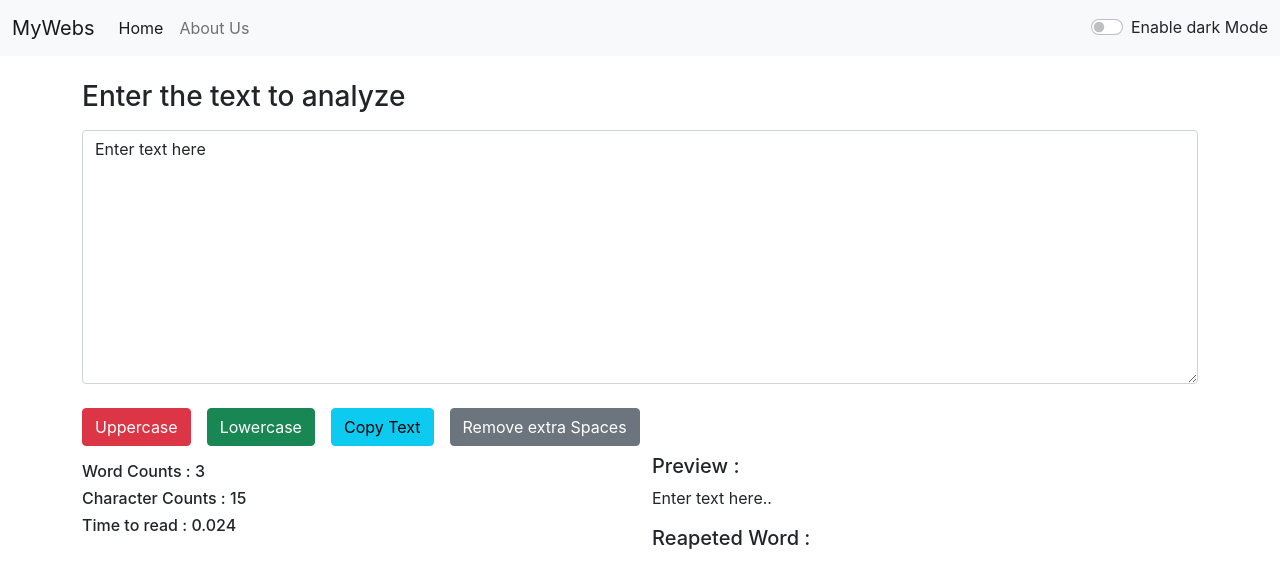
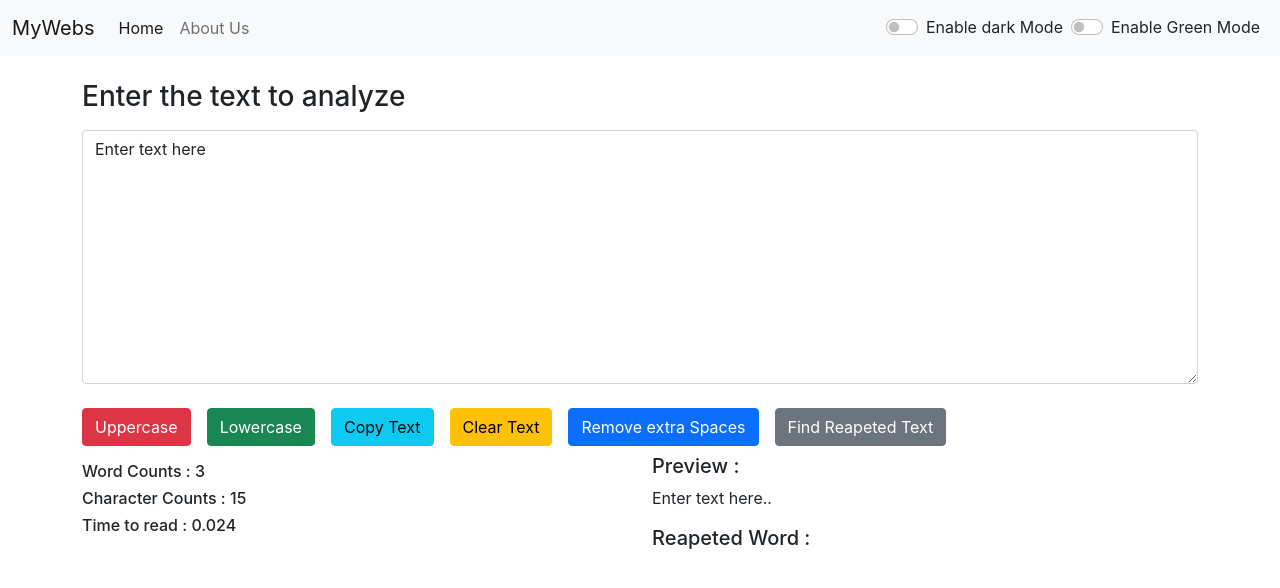
Before and after one commit to shivamnegi479/React-js, a React (Create React App) app: page / in a window 1280 px wide. Shown: the top 588 px of the page. Built offline with nearby package versions, Linux system fonts and the light colour scheme.

Commit message:
29 march first commit

```diff
--- a/public/index.html
+++ b/public/index.html
@@ -25,7 +25,7 @@
       work correctly both with client-side routing and a non-root public URL.
       Learn how to configure a non-root public URL by running `npm run build`.
     -->
-    <title>React App</title>
+    <title>Mywebs - Home</title>
   </head>
   <body>
     <noscript>You need to enable JavaScript to run this app.</noscript>
--- a/src/components/Alert.js
+++ b/src/components/Alert.js
@@ -3,13 +3,12 @@ import React from 'react'
 export default function Alert (props) {
     const capitalize=(word)=>{
         const lower=word.toLowerCase()
-        return lower.charAt[0].toUpperCase() +lower.slice(1)
+        return lower.charAt(0).toUpperCase() +lower.slice(1)
     }
   return (
     props.myalert &&<div>
       <div className={`alert alert-${props.myalert.type} alert-dismissible fade show`} role="alert">
         <strong>{capitalize(props.myalert.type)}</strong>: {props.myalert.msg}
-  <button type="button" className="btn-close" data-bs-dismiss="alert" aria-label="Close"></button>
 </div>
     </div>
   )
--- a/src/components/TextForm.js
+++ b/src/components/TextForm.js
@@ -8,10 +8,14 @@ export default function TextForm(props) {
   const Uppercase = () => {
     let newtext = text.toUpperCase();
     setText(newtext);
+    props.showalert("Converted to uppercase",'danger')
+
   };
   const lowercase = () => {
     let newtext = text.toLowerCase();
     setText(newtext);
+    props.showalert("Converted to lowercase",'info')
+
   };
 
   let CountWord = text.split(" ");
@@ -30,10 +34,16 @@ export default function TextForm(props) {
         }
       }
     }
-    return res.join(" ");
+    return res.join(" ,");
   };
 
   let textRepeater = repeat(text);
+  const find_repeat=()=>{
+    if(textRepeater!==null){
+
+      document.getElementById('reapeat_text').innerHTML=textRepeater;
+    }
+  }
 
   // colse repeted text
 
@@ -44,6 +54,8 @@ export default function TextForm(props) {
     copyText.setSelectionRange(0, 99999); /* For mobile devices */
     navigator.clipboard.writeText(copyText.value);
     copyText.select();
+    props.showalert("Text Copied",'info')
+
   }
   // close copy text
 
@@ -53,9 +65,18 @@ export default function TextForm(props) {
 
     let newText=text.split(/[ ] +/)
     setText(newText.join(" "))
+    props.showalert("Extra Spaces Removed",'secondary')
+
   }
   // close space
 
+  // clear text
+  const textClear = () => {
+    setText('')
+    props.showalert("Text clear",'warning')
+
+   }
+  // close clear text
   return (
     <div className="container">
       <div className="mb-3 my-4">
@@ -77,8 +98,14 @@ export default function TextForm(props) {
       <button className="btn btn-info my-2" onClick={copyTextfun}>
         Copy Text
       </button>
-      <button className="btn btn-secondary my-2 mx-3" onClick={removeSpace}>
+      <button className="btn btn-warning my-2 mx-3" onClick={textClear}>
+        Clear Text
+      </button>
+      <button className="btn btn-primary my-2 " onClick={removeSpace}>
         Remove extra Spaces
+      </button>
+      <button className="btn btn-secondary mx-3 my-2 " onClick={find_repeat}>
+        Find Reapeted Text
       </button>
       <div className="row">
         <div className="col-md-6">
@@ -93,7 +120,7 @@ export default function TextForm(props) {
           </div>
           <div>
             <h5>Reapeted Word :</h5>
-            <p>{textRepeater}</p>
+            <p id="reapeat_text"></p>
           </div>
         </div>
       </div>
--- a/src/components/main.js
+++ b/src/components/main.js
@@ -11,6 +11,9 @@ const Main = () => {
       msg:message,
       type:type
     })
+    setTimeout(() => {
+      setAlert(null)
+    }, 1000);
   }
 
   const togllemode = () => {
@@ -21,6 +24,32 @@ const Main = () => {
       document.getElementById("mybox").style.background = "#212529";
       document.getElementById("mybox").style.color = "#fff";
       showAlert('Dark mode has been enabled','success')
+
+    setInterval(() => {
+      document.title="Mywebs - Dark Mode"
+    }, 1000);
+    setInterval(() => {
+      document.title="Mywebs - light Mode"
+    }, 750);
+    } else {
+      setmode("light");
+      document.body.style.backgroundColor = "#fff";
+      document.body.style.color = "#000";
+      document.getElementById("mybox").style.background = "#fff";
+      document.getElementById("mybox").style.color = "#000";
+      showAlert('Light mode has been enabled','success')
+      document.title="Mywebs - Light Mode "
+    }
+  }
+
+  const greenToggle=()=>{
+    if (mode === "light") {
+      setmode("info");
+      document.body.style.backgroundColor = "#39b9dc";
+      document.body.style.color = "#fff";
+      document.getElementById("mybox").style.background = "#39b9dc";
+      document.getElementById("mybox").style.color = "#fff";
+      showAlert('Dark mode has been enabled','success')
     } else {
       setmode("light");
       document.body.style.backgroundColor = "#fff";
@@ -29,12 +58,13 @@ const Main = () => {
       document.getElementById("mybox").style.color = "#000";
       showAlert('Light mode has been enabled','success')
     }
-  };
+  }
+
   return (
     <>
-      <Navbar title="MyWebs" mode={mode} toggleMode={togllemode} />
+      <Navbar title="MyWebs" mode={mode} toggleMode={togllemode} greenToggle={greenToggle}  />
       <Alert myalert={alert} />
-      <TextForm heading="Enter the text to analyze" />
+      <TextForm heading="Enter the text to analyze"  showalert={showAlert}/>
       {/* < About /> */}
     </>
   );
--- a/src/components/navbar.js
+++ b/src/components/navbar.js
@@ -36,6 +36,10 @@ const Navbar = (props) => {
   <input className="form-check-input" type="checkbox" onClick={props.toggleMode} role="switch" id="flexSwitchCheckDefault" />
   <label className="form-check-label" htmlFor="flexSwitchCheckDefault">Enable {props.mode==='light'?'dark':'light'} Mode</label>
 </div>
+<div className={`form-check form-switch mx-2 text-${props.mode==='dark'?'light':'dark'}`}>
+  <input className="form-check-input" type="checkbox" onClick={props.greenToggle} role="switch" id="flexSwitchCheckDefault2" />
+  <label className="form-check-label" htmlFor="flexSwitchCheckDefault">Enable {props.mode==='light'?'Green':'light'} Mode</label>
+</div>
           </div>
         </div>
       </nav>
```
Also changed, not shown: 1 other file (tests, documents, lock files or other folders).
